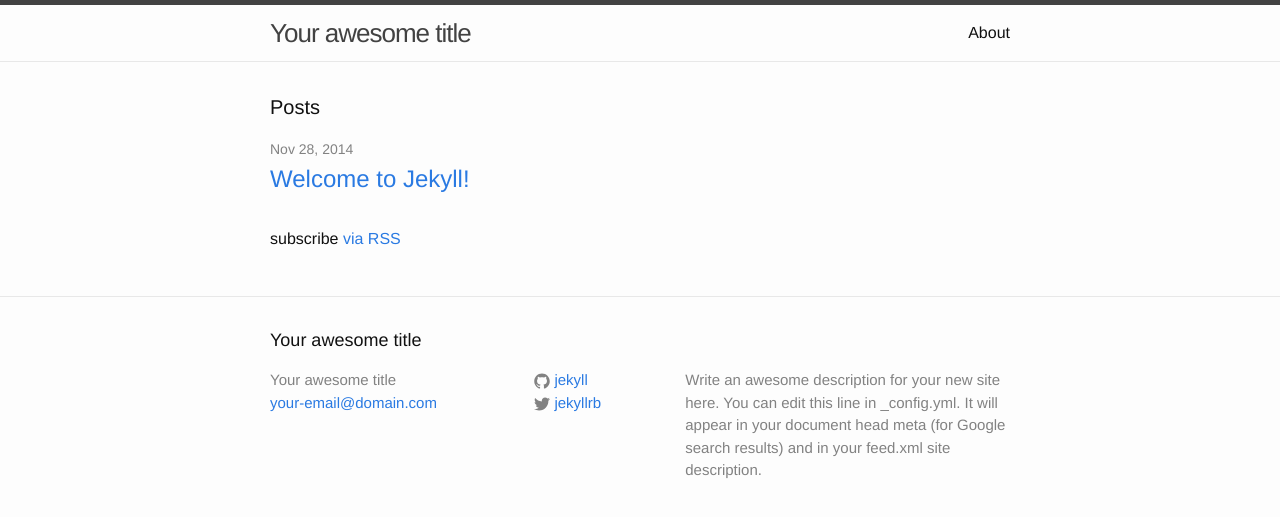
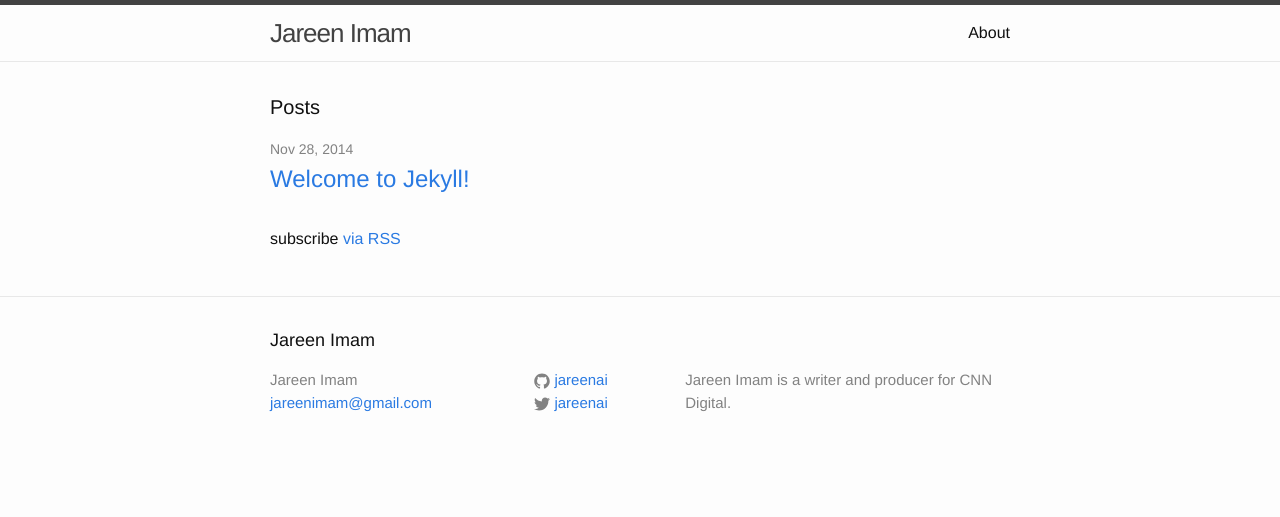
Before and after one commit to jareenai/jareenai.github.io, a Jekyll site: the page built from index.html, in a window 1280 px wide. Shown: the top 517 px of the page. Built offline with Jekyll 4.4.1, drawn with Linux system fonts in a browser that asks for light colours.

Commit message:
basic title changes

```diff
--- a/_config.yml
+++ b/_config.yml
@@ -1,14 +1,12 @@
 # Site settings
-title: Your awesome title
-email: your-email@domain.com
+title: Jareen Imam
+email: jareenimam@gmail.com
 description: > # this means to ignore newlines until "baseurl:"
-  Write an awesome description for your new site here. You can edit this
-  line in _config.yml. It will appear in your document head meta (for
-  Google search results) and in your feed.xml site description.
+  Jareen Imam is a writer and producer for CNN Digital.
 baseurl: "" # the subpath of your site, e.g. /blog/
-url: "http://yourdomain.com" # the base hostname & protocol for your site
-twitter_username: jekyllrb
-github_username:  jekyll
+url: "http://jareenimam.io" # the base hostname & protocol for your site
+twitter_username: jareenai
+github_username: jareenai
 
 # Build settings
 markdown: kramdown
```
